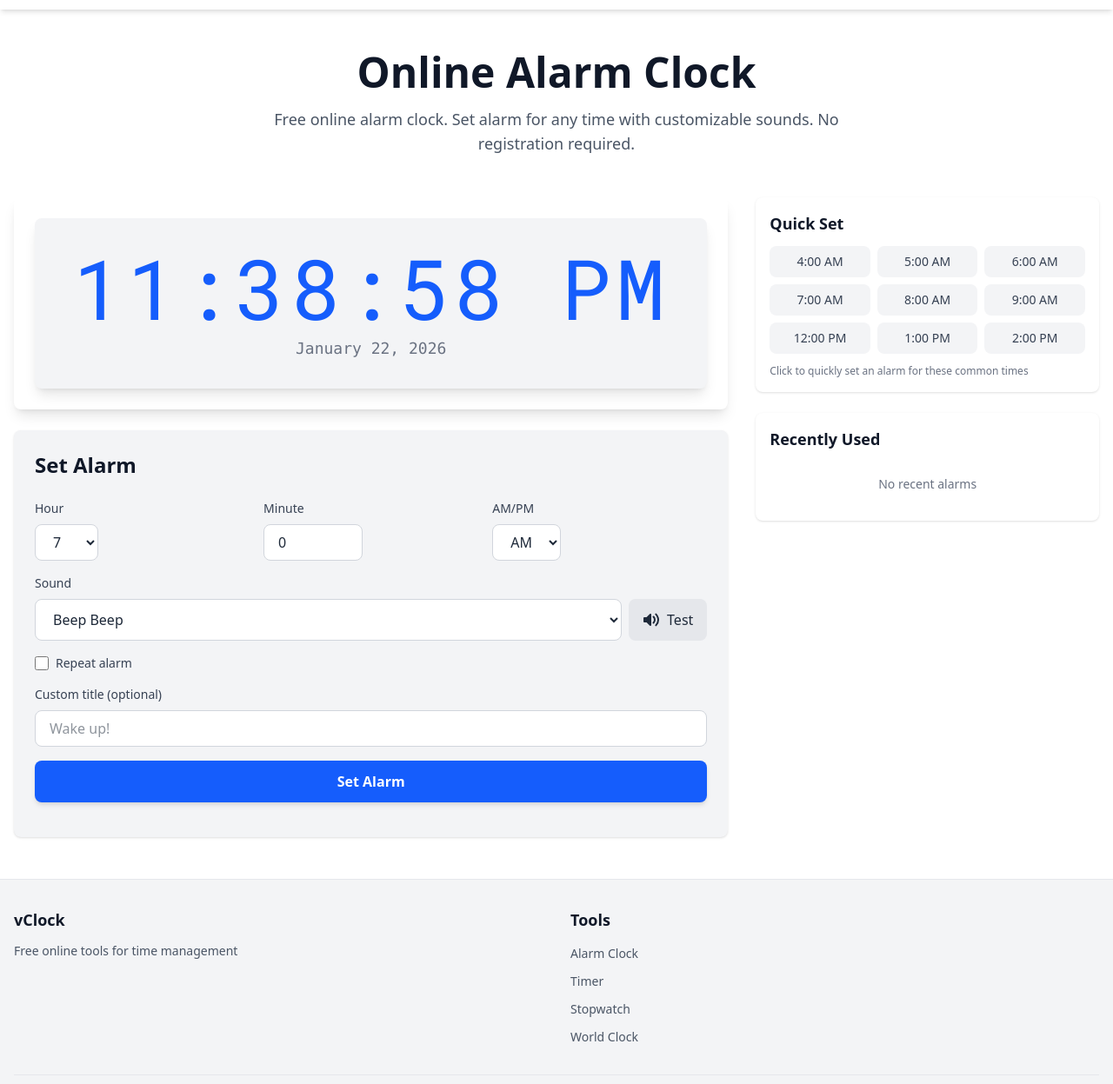
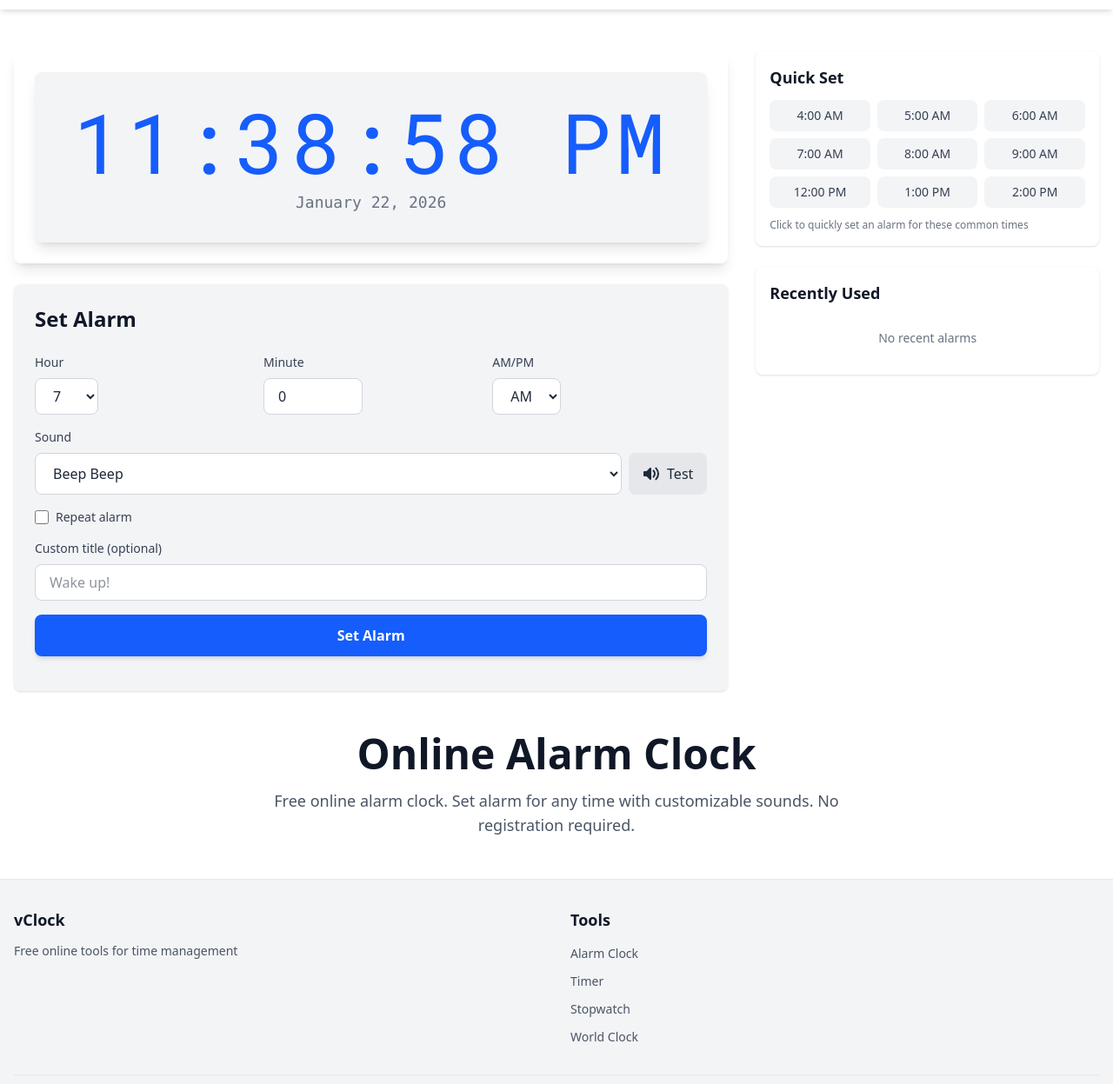
Before and after one commit to Juan-Cruz-Rey/vclock-clone, an Astro site: page / in a window 1280 px wide. Shown: the part 53-1300 px from the top of the page at 87% size. Built offline with nearby package versions, Linux system fonts and the light colour scheme; Astro itself is replaced by a stand-in of ours.

Commit message:
chore: eliminar archivos de sonido obsoletos
- Remover 12 archivos de sonido antiguos no utilizados
- Actualizar página principal con nuevo layout
- Limpiar assets no referenciados

Archivos eliminados:
alarm-1 a alarm-6, classic-bell, digital-alarm,
gentle-chimes, marimba, radar, rooster

🤖 Generated with [Claude Code](https://claude.com/claude-code)

Co-Authored-By: Claude <noreply@anthropic.com>

```diff
--- a/src/pages/index.astro
+++ b/src/pages/index.astro
@@ -10,7 +10,10 @@ const description = t(locale, 'meta.home.description');
 
 <BaseLayout title={title} description={description}>
   <div class="container mx-auto px-4 py-12">
-    <div class="text-center mb-12">
+    <!-- Alarm Clock Component -->
+    <AlarmClock />
+
+    <div class="text-center mt-12">
       <h1 class="text-4xl md:text-5xl font-bold text-gray-900 dark:text-white mb-4">
         {t(locale, 'alarm.title')}
       </h1>
@@ -18,8 +21,5 @@ const description = t(locale, 'meta.home.description');
         {t(locale, 'alarm.description')}
       </p>
     </div>
-
-    <!-- Alarm Clock Component -->
-    <AlarmClock />
   </div>
 </BaseLayout>
```
Also changed, not shown: 12 other files.
